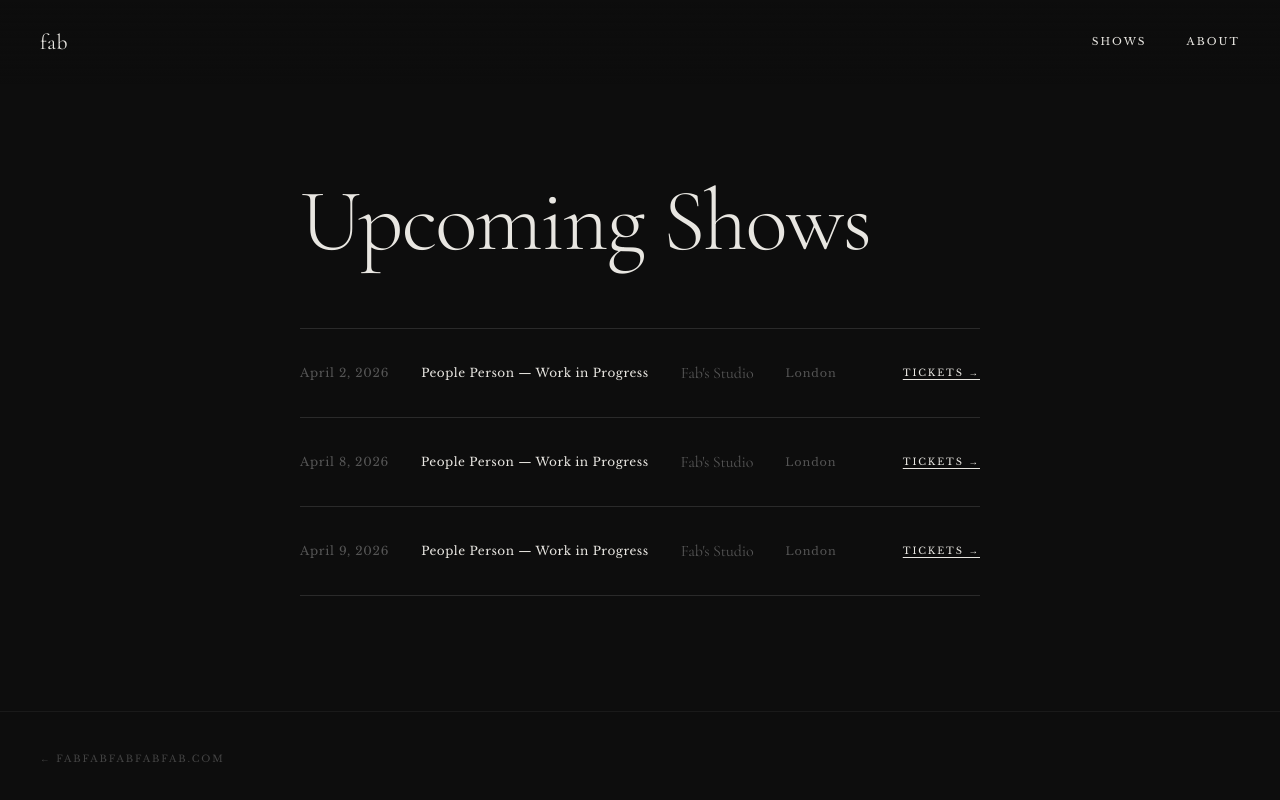
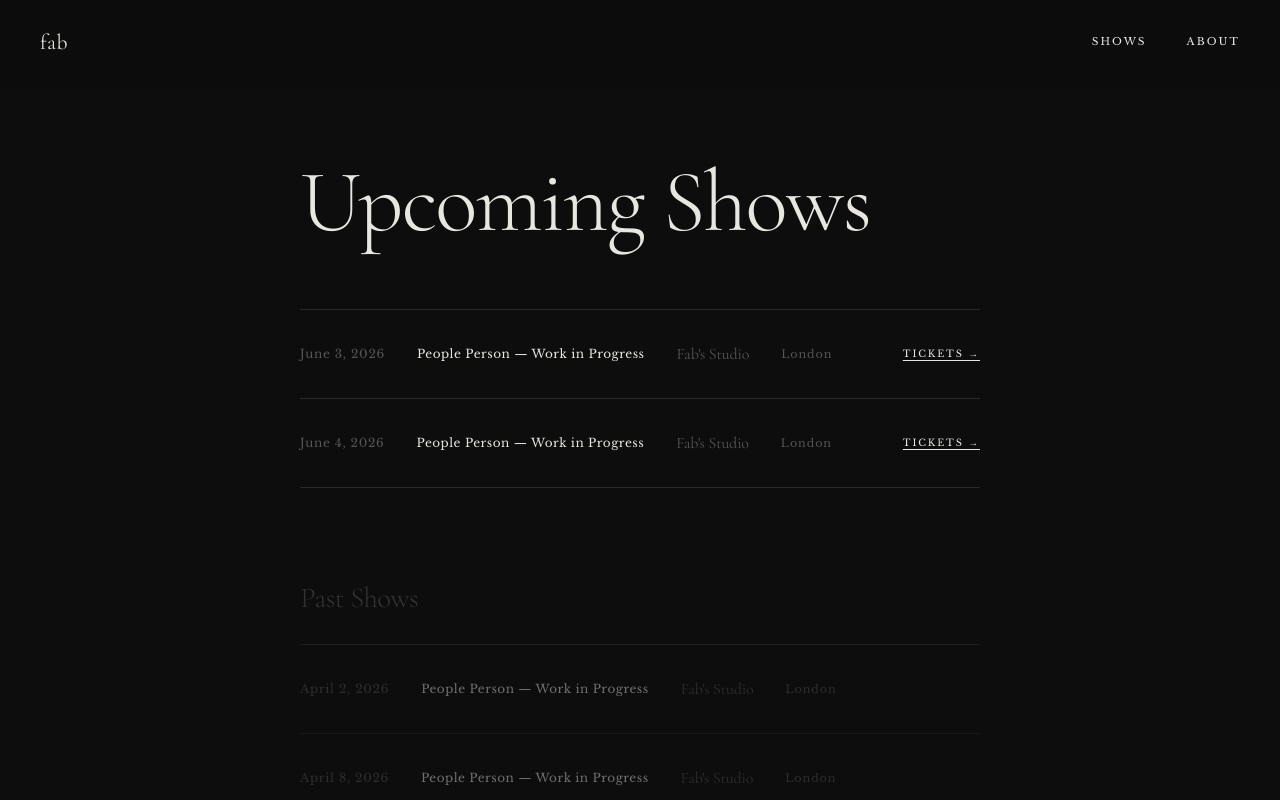
Before and after one commit to fabricelarochefrancoeur-lab/fabfabfabfabfab, a Next.js app: page /shows in a window 1280 px wide. Shown: the top 800 px of the page. Built offline with nearby package versions, Linux system fonts and the light colour scheme.

Commit message:
Add June 3 & 4 shows, move April shows to past, add La fumée rose poster, update ticket URLs

```diff
--- a/app/shows/page.js
+++ b/app/shows/page.js
@@ -9,25 +9,39 @@ export const metadata = {
 // Each show: { date, venue, city, ticketUrl }
 const upcomingShows = [
   {
+    date: 'June 3, 2026',
+    description: 'People Person — Work in Progress',
+    venue: "Fab's Studio",
+    city: 'London',
+    ticketUrl: 'https://fabfabfabfabfab.bigcartel.com/product/peoplepersonwip3',
+  },
+  {
+    date: 'June 4, 2026',
+    description: 'People Person — Work in Progress',
+    venue: "Fab's Studio",
+    city: 'London',
+    ticketUrl: 'https://fabfabfabfabfab.bigcartel.com/product/peoplepersonwip2',
+  },
+];
+
+const pastShows = [
+  {
     date: 'April 2, 2026',
     description: 'People Person — Work in Progress',
     venue: "Fab's Studio",
     city: 'London',
-    ticketUrl: 'https://fabfabfabfabfab.bigcartel.com/product/peoplepersonwip1',
   },
   {
     date: 'April 8, 2026',
     description: 'People Person — Work in Progress',
     venue: "Fab's Studio",
     city: 'London',
-    ticketUrl: 'https://fabfabfabfabfab.bigcartel.com/product/peoplepersonwip2',
   },
   {
     date: 'April 9, 2026',
     description: 'People Person — Work in Progress',
     venue: "Fab's Studio",
     city: 'London',
-    ticketUrl: 'https://fabfabfabfabfab.bigcartel.com/product/peoplepersonwip3',
   },
 ];
 
@@ -162,6 +176,82 @@ export default function ShowsPage() {
             No upcoming shows. Check back soon.
           </p>
         )}
+
+        {/* Past Shows section */}
+        {pastShows.length > 0 && (
+          <div style={{ marginTop: '6rem' }}>
+            <h2
+              style={{
+                fontFamily: 'var(--font-display)',
+                fontSize: 'clamp(1.2rem, 3vw, 1.8rem)',
+                fontWeight: 300,
+                color: '#333',
+                letterSpacing: '-0.02em',
+                lineHeight: 0.97,
+                marginBottom: '2rem',
+              }}
+            >
+              Past Shows
+            </h2>
+            <div
+              style={{
+                borderTop: '1px solid #1e1e1e',
+                marginBottom: '0',
+              }}
+            />
+            {pastShows.map((show, i) => (
+              <div key={i} className="show-row" style={{ opacity: 0.45 }}>
+                <div className="show-row-info">
+                  <span
+                    style={{
+                      fontFamily: 'var(--font-body)',
+                      fontSize: '0.75rem',
+                      color: '#555',
+                      letterSpacing: '0.06em',
+                      flexShrink: 0,
+                    }}
+                  >
+                    {show.date}
+                  </span>
+                  {show.description && (
+                    <span
+                      style={{
+                        fontFamily: 'var(--font-body)',
+                        fontSize: '0.75rem',
+                        color: '#e8e6e1',
+                        letterSpacing: '0.04em',
+                      }}
+                    >
+                      {show.description}
+                    </span>
+                  )}
+                  <div className="show-row-meta">
+                    <span
+                      style={{
+                        fontFamily: 'var(--font-display)',
+                        fontSize: '1rem',
+                        color: '#555',
+                        letterSpacing: '-0.01em',
+                      }}
+                    >
+                      {show.venue}
+                    </span>
+                    <span
+                      style={{
+                        fontFamily: 'var(--font-body)',
+                        fontSize: '0.7rem',
+                        color: '#555',
+                        letterSpacing: '0.08em',
+                      }}
+                    >
+                      {show.city}
+                    </span>
+                  </div>
+                </div>
+              </div>
+            ))}
+          </div>
+        )}
       </div>
 
       {/* Back link */}
--- a/data/works.js
+++ b/data/works.js
@@ -21,7 +21,7 @@ export const works = [
     tags: ['Feature Film', 'In Post-Production'],
     description:
       "After a failed initiatory journey, René Loisel returns in secret in his hometown of Havre St-Laurent. Looking for meaning in his existence, he finds himself in the middle of a police investigation which forces him to confront his former classmates who all seem to be successful, his sister whom he admires more than anything, his first love, a policewoman with a big heart and a serial murderer.",
-    image: '/images/Pink Haze.jpg',
+    image: '/images/la-fumee-rose.jpg',
     credits: [
       { label: 'Written & directed by', value: 'Fabrice-Édouard La Roche-Francoeur' },
       { label: 'Produced by', value: 'Achromatic Media' },
--- a/package.json
+++ b/package.json
@@ -8,6 +8,7 @@
     "start": "next start"
   },
   "dependencies": {
+    "@elevenlabs/client": "^0.15.0",
     "next": "16.1.6",
     "react": "19.2.3",
     "react-dom": "19.2.3"
```
Also changed, not shown: .claude/settings.local.json (added), 2 other files (tests, documents, lock files or other folders).
